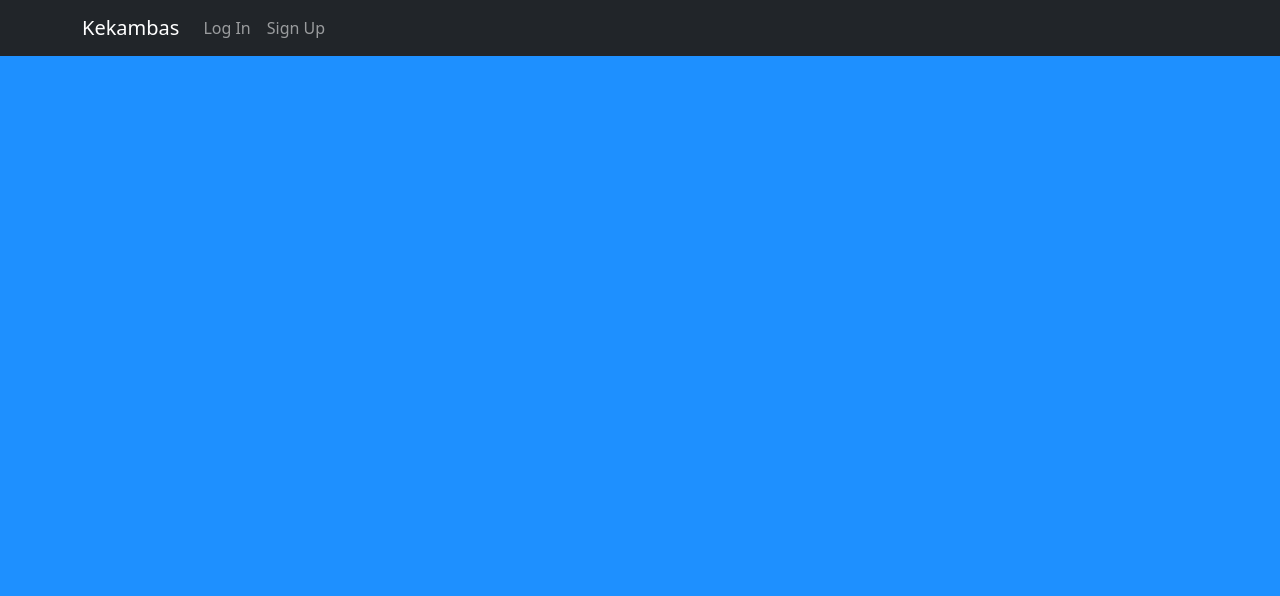
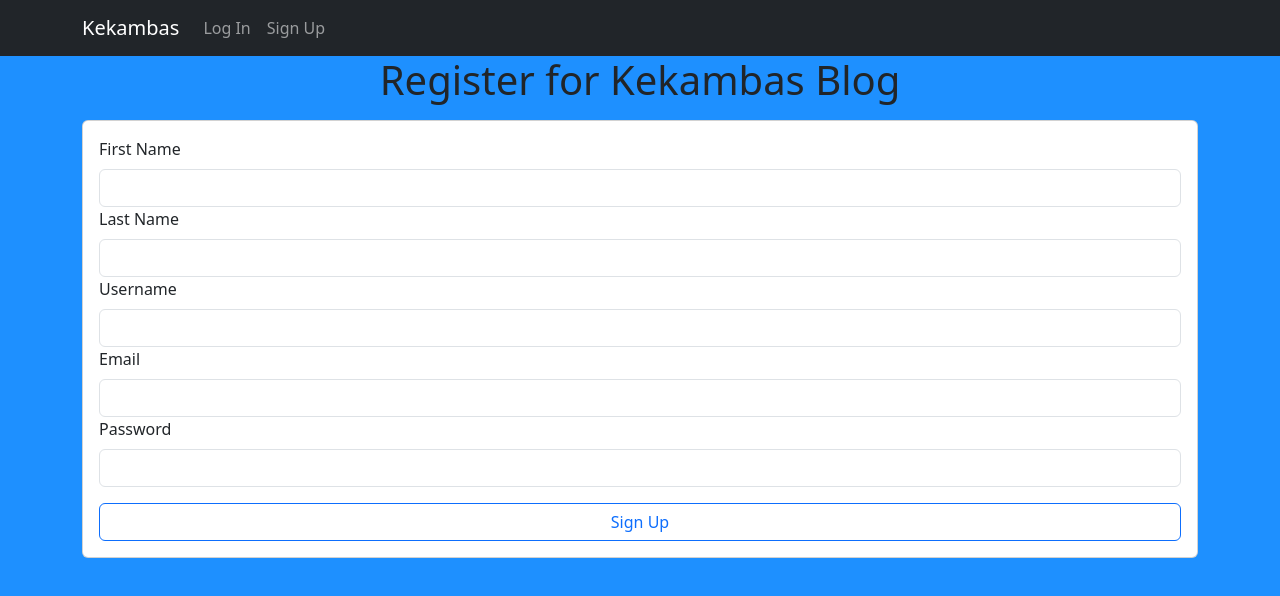
Before and after one commit to bstanton773/kekambas-117_react_intro, a React (Vite) app: page /register in a window 1280 px wide. Shown: the top 596 px of the page. Built offline with nearby package versions, Linux system fonts and the light colour scheme.

Commit message:
Add Register view component - pre-form submit

```diff
--- a/src/App.tsx
+++ b/src/App.tsx
@@ -4,6 +4,7 @@ import Navigation from "./components/Navigation";
 import AlertMessage from './components/AlertMessage';
 import Home from './views/Home';
 import Login from './views/Login';
+import Register from './views/Register';
 import Container from 'react-bootstrap/Container'
 import UserType from './types/auth';
 import CategoryType from './types/category';
@@ -42,6 +43,7 @@ export default function App() {
                 <Routes>
                     <Route path='/' element={<Home user={loggedInUser} flashMessage={flashMessage}/>} />
                     <Route path='/login' element={<Login logUserIn={logUserIn}/>} />
+                    <Route path='/register' element={<Register />}/>
                 </Routes>
 
             </Container>
--- a/src/components/Navigation.tsx
+++ b/src/components/Navigation.tsx
@@ -23,7 +23,7 @@ export default function Navigation({ isLoggedIn, logUserOut }:NavigationProps) {
                         ) : (
                             <>
                                 <Nav.Link to='/login' as={Link}>Log In</Nav.Link>
-                                <Nav.Link href='/'>Sign Up</Nav.Link>
+                                <Nav.Link to='/register' as={Link}>Sign Up</Nav.Link>
                             </>
                         )}
                     </Nav>
--- a/src/types/auth.ts
+++ b/src/types/auth.ts
@@ -1,7 +1,7 @@
 
 
 type UserType = {
-    id: number
+    id?: number
     username: string
     password?: string
     firstName?: string
--- /dev/null
+++ b/src/views/Register.tsx
@@ -0,0 +1,39 @@
+import { useState } from 'react';
+import Card from 'react-bootstrap/Card';
+import Form from 'react-bootstrap/Form';
+import Button from 'react-bootstrap/Button';
+import UserType from '../types/auth';
+
+type Props = {}
+
+export default function Register({}: Props) {
+
+    const [newUser, setNewUser] = useState<UserType>({firstName: '', lastName: '', username: '', email: '', password: ''})
+
+    const handleInputChange = (e:React.ChangeEvent<HTMLInputElement>): void => {
+        setNewUser({...newUser, [e.target.name]: e.target.value})
+    }
+
+    return (
+        <>
+            <h1 className="text-center">Register for Kekambas Blog</h1>
+            <Card className='mt-3'>
+                <Card.Body>
+                    <Form>
+                        <Form.Label>First Name</Form.Label>
+                        <Form.Control value={newUser.firstName} name='firstName' onChange={handleInputChange} />
+                        <Form.Label>Last Name</Form.Label>
+                        <Form.Control value={newUser.lastName} name='lastName' onChange={handleInputChange} />
+                        <Form.Label>Username</Form.Label>
+                        <Form.Control value={newUser.username} name='username' onChange={handleInputChange} />
+                        <Form.Label>Email</Form.Label>
+                        <Form.Control value={newUser.email} name='email' type='email' onChange={handleInputChange} />
+                        <Form.Label>Password</Form.Label>
+                        <Form.Control value={newUser.password} name='password' type='password' onChange={handleInputChange} />
+                        <Button variant='outline-primary' className='mt-3 w-100' type='submit'>Sign Up</Button>
+                    </Form>
+                </Card.Body>
+            </Card>
+        </>
+    )
+}
```
